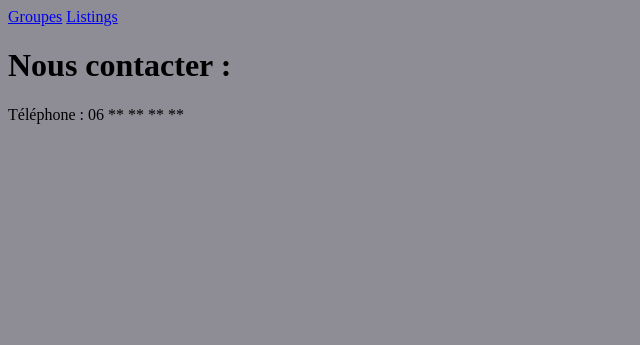
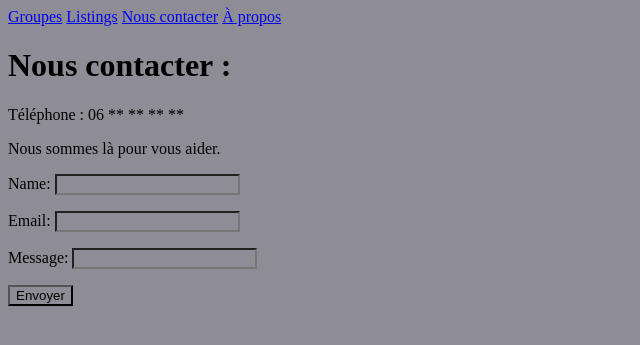
Before and after one commit to Si-m0n/django-first-project, a Django app: page /contact-us/ in a window 1280 px wide. Shown: the top 345 px of the page, without its empty margins (0-640 px from the left). Run offline with Django 4.2, Linux system fonts and the light colour scheme.

Commit message:
Added forms for contact-us page.

```diff
--- /dev/null
+++ b/merchex/listings/forms.py
@@ -0,0 +1,7 @@
+from django import forms
+
+
+class ContactUsForm(forms.Form):
+    name = forms.CharField(required=False)
+    email = forms.EmailField()
+    message = forms.CharField(max_length=1000)
--- a/merchex/listings/static/listings/styles.css
+++ b/merchex/listings/static/listings/styles.css
@@ -1,3 +1,7 @@
 * {
   background: rgb(142, 141, 150);
 }
+
+.errorlist {
+  margin-bottom: -10px;
+}
--- a/merchex/listings/templates/listings/base.html
+++ b/merchex/listings/templates/listings/base.html
@@ -9,6 +9,8 @@
     <nav>
       <a href="{% url 'band-list' %}">Groupes</a>
       <a href="{% url 'listings-list' %}">Listings</a>
+      <a href="{% url 'contact' %}">Nous contacter</a>
+      <a href="{% url 'about' %}">À propos</a>
     </nav>
     {% block content %}{% endblock %}
   </body>
--- a/merchex/listings/templates/listings/contact.html
+++ b/merchex/listings/templates/listings/contact.html
@@ -1,4 +1,10 @@
 {%extends 'listings/base.html'%} {%block content%}
 <h1>Nous contacter :</h1>
 <p>Téléphone : 06 ** ** ** **</p>
+<p>Nous sommes là pour vous aider.</p>
+
+<form action="" method="post" novalidate>
+  {% csrf_token %} {{ form.as_p }}
+  <input type="submit" value="Envoyer" />
+</form>
 {%endblock%}
--- /dev/null
+++ b/merchex/listings/templates/listings/email_sent.html
@@ -0,0 +1,3 @@
+{% extends 'listings/base.html' %} {% block content %}
+<h2>Message envoyé !</h2>
+{% endblock %}
--- a/merchex/listings/views.py
+++ b/merchex/listings/views.py
@@ -1,8 +1,10 @@
 from django.http import HttpResponse
-from django.shortcuts import render
+from django.shortcuts import render, redirect
+from django.core.mail import send_mail
 
 from listings.models import Band
 from listings.models import Listing
+from listings.forms import ContactUsForm
 
 # Create your views here.
 def band_list(request):
@@ -48,4 +50,25 @@ def listings_detail(request, id):
 
 
 def contact(request):
-    return render(request, "listings/contact.html")
+    if request.method == "POST":
+        form = ContactUsForm(request.POST)
+
+        if form.is_valid():
+            send_mail(
+                subject=f'Message from {form.cleaned_data["name"] or "anonyme"} via Merchex Contact Us form',
+                message=form.cleaned_data["message"],
+                from_email=form.cleaned_data["email"],
+                recipient_list=["admin@merchex.xyz"],
+            )
+            return redirect("email-sent")
+    else:
+        form = ContactUsForm()
+    return render(
+        request,
+        "listings/contact.html",
+        {"form": form},
+    )
+
+
+def email_sent(request):
+    return render(request, "listings/email_sent.html")
--- a/merchex/merchex/settings.py
+++ b/merchex/merchex/settings.py
@@ -122,3 +122,5 @@ STATIC_URL = "static/"
 # https://docs.djangoproject.com/en/4.1/ref/settings/#default-auto-field
 
 DEFAULT_AUTO_FIELD = "django.db.models.BigAutoField"
+
+EMAIL_BACKEND = "django.core.mail.backends.console.EmailBackend"
--- a/merchex/merchex/urls.py
+++ b/merchex/merchex/urls.py
@@ -21,8 +21,9 @@ urlpatterns = [
     path("admin/", admin.site.urls),
     path("bands/", views.band_list, name="band-list"),
     path("bands/<int:id>/", views.band_detail, name="band-detail"),
-    path("about-us/", views.about),
-    path("contact-us/", views.contact),
+    path("about-us/", views.about, name="about"),
+    path("contact-us/", views.contact, name="contact"),
     path("listings/", views.listings_list, name="listings-list"),
     path("listings/<int:id>", views.listings_detail, name="listings-detail"),
+    path("email-confirm/", views.email_sent, name="email-sent"),
 ]
```
